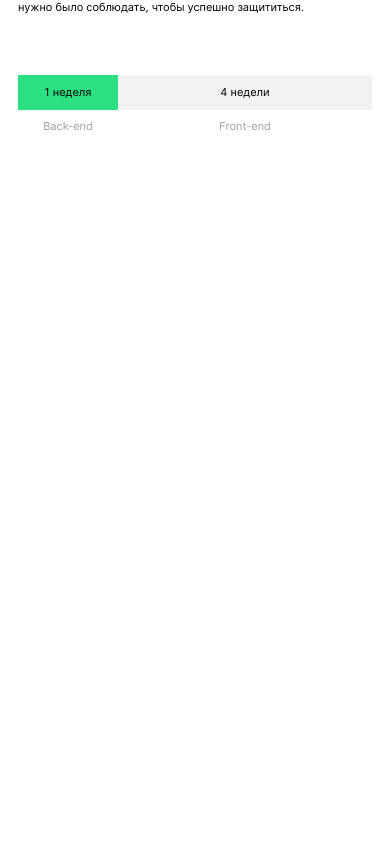
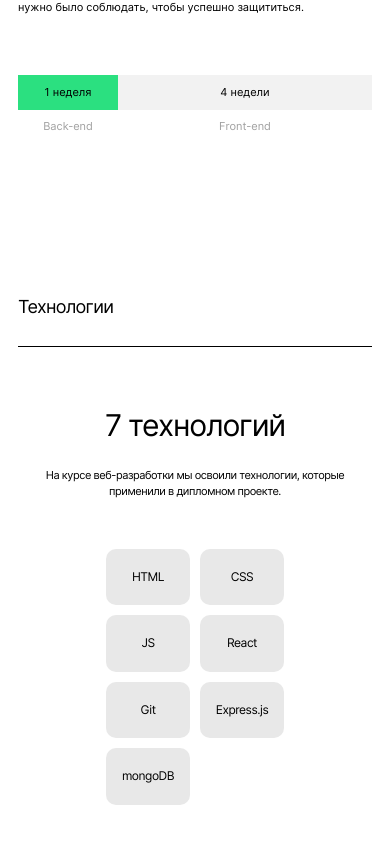
Before and after one commit to SergeyKazarinov/movies-explorer-frontend, a React (Create React App) app: page / in a window 390 px wide. Shown: the part 996-1840 px from the top of the page. Before the commit the page ends 1222 px from the top, so only its background shows below. Built offline with nearby package versions, Linux system fonts and the light colour scheme.

Commit message:
feat(main): add Techs component

```diff
--- a/src/components/Main/AboutProject/AboutProject.css
+++ b/src/components/Main/AboutProject/AboutProject.css
@@ -1,8 +1,3 @@
-.list {
-  padding: 0;
-  list-style-type: none;
-}
-
 .aboutProject {
   background-color: #fff;
   padding: 110px 70px;
--- a/src/components/Main/AboutProject/AboutProject.jsx
+++ b/src/components/Main/AboutProject/AboutProject.jsx
@@ -1,10 +1,10 @@
+import Title from "../../Title/Title";
 import "./AboutProject.css";
 
 const AboutProject = () => {
   return(
     <section className="aboutProject">
-      <h2 className="aboutProject__title">О проекте</h2>
-      <div className="aboutProject__line"></div>
+      <Title title = "О проекте" />
       <ul className="list aboutProject__list">
         <li className="aboutProject__item">
         <h3 className="aboutProject__subtitle">Дипломный проект включал 5 этапов</h3>
--- a/src/components/Main/Main.jsx
+++ b/src/components/Main/Main.jsx
@@ -1,12 +1,14 @@
 import AboutProject from './AboutProject/AboutProject';
 import './Main.css';
 import Promo from './Promo/Promo';
+import Techs from './Techs/Techs';
 
 const Main = () => {
   return(
     <main className="main__page">
       <Promo />
       <AboutProject />
+      <Techs />
     </main>
   );
 }
--- /dev/null
+++ b/src/components/Main/Techs/Techs.css
@@ -0,0 +1,97 @@
+.techs {
+  background-color: #f5f5f5;
+  padding: 100px 70px;
+}
+
+.techs__title {
+  margin: 0;
+  margin-top: 90px;
+  font-weight: 400;
+  font-size: 50px;
+  line-height: 58px;
+  text-align: center;
+  letter-spacing: -0.04em;
+}
+
+.techs__description {
+  margin: 0 auto;
+  margin-top: 26px;
+  max-width: 460px;
+  font-weight: 400;
+  font-size: 14px;
+  line-height: 20px;
+  text-align: center;
+  letter-spacing: -0.04em;
+}
+
+.techs__flex-container {
+  display: flex;
+  justify-content: center;
+}
+
+.techs__flex {
+  width: 100%;
+  margin-top: 100px;
+  display: flex;
+  justify-content: center;
+  flex-wrap: wrap;
+  gap: 10px;
+}
+
+.techs__item {
+  max-width: 90px;
+  width: 100%;
+}
+
+@media screen and (max-width: 790px) {
+  .techs {
+    padding: 90px 60px;
+  }
+
+  .techs__title {
+    margin-top: 80px;
+  }
+
+  .techs__description {
+    margin-top: 22px;
+    font-size: 12px;
+    line-height: 18px;
+  }
+
+  .techs__flex {
+    margin-top: 83px;
+  }
+
+  .techs__item {
+    max-width: 84px;
+  }
+}
+
+@media screen and (max-width: 450px) {
+  .techs {
+    background-color: #fff;
+    padding: 70px 18px;
+  }
+
+  .techs__title {
+    margin-top: 60px;
+    font-size: 30px;
+    line-height: 36.31px;
+  }
+
+  .techs__description {
+    margin-top: 24px;
+    font-size: 11px;
+    line-height: 16px;
+  }
+
+  .techs__flex {
+    padding: 0 calc((100% - 178px) / 2);
+    justify-content: flex-start;
+    margin-top: 50px;
+  }
+
+  .techs__item {
+    max-width: 84px;
+  }
+}
--- /dev/null
+++ b/src/components/Main/Techs/Techs.jsx
@@ -0,0 +1,26 @@
+import Stack from "../../Stack/Stack";
+import Title from "../../Title/Title";
+import "./Techs.css";
+
+const Techs = () => {
+  return(
+    <section className="techs">
+      <Title title = "Технологии" />
+      <h3 className="techs__title">7 технологий</h3>
+      <p className="techs__description">На курсе веб-разработки мы освоили технологии, которые применили в дипломном проекте.</p>
+      <div className="techs__flex-container">
+        <ul className="list techs__flex">
+          <li className="techs__item"><Stack stack="HTML" /></li>
+          <li className="techs__item"><Stack stack="CSS" /></li>
+          <li className="techs__item"><Stack stack="JS" /></li>
+          <li className="techs__item"><Stack stack="React" /></li>
+          <li className="techs__item"><Stack stack="Git" /></li>
+          <li className="techs__item"><Stack stack="Express.js" /></li>
+          <li className="techs__item"><Stack stack="mongoDB" /></li>
+        </ul>
+      </div>
+    </section>
+  )
+};
+
+export default Techs;
--- /dev/null
+++ b/src/components/Stack/Stack.css
@@ -0,0 +1,18 @@
+.stack {
+  background-color: #e8e8e8;
+  font-weight: 400;
+  font-size: 14px;
+  line-height: 17px;
+  text-align: center;
+  letter-spacing: -0.04em;
+  padding: 21px 0 22px;
+  border-radius: 10px;
+}
+
+@media screen and (max-width: 790px) {
+  .stack {
+    font-size: 12px;
+    line-height: 14.52px;
+    padding: 21px 0 21px;
+  }
+}
--- /dev/null
+++ b/src/components/Stack/Stack.jsx
@@ -0,0 +1,11 @@
+import "./Stack.css"
+
+const Stack = ({stack}) => {
+  return(
+    <div className="stack">
+      {stack}
+    </div>
+  )
+}
+
+export default Stack;
--- /dev/null
+++ b/src/components/Title/Title.css
@@ -0,0 +1,24 @@
+.title {
+  margin: 0;
+  font-size: 22px;
+  font-weight: 400;
+  line-height: 26.63px;
+  letter-spacing: -0.04em;
+}
+
+.title__line {
+  width: 100%;
+  border-bottom: 1px solid #000;
+  margin-top: 23px;
+}
+
+@media screen and (max-width: 450px) {
+  .title {
+    font-size: 18px;
+    line-height: 21.78px;
+  }
+
+  .title__line {
+    margin-top: 28px;
+  }
+}
--- /dev/null
+++ b/src/components/Title/Title.jsx
@@ -0,0 +1,12 @@
+import "./Title.css";
+
+const Title = ({title}) => {
+  return(
+    <>
+      <h2 className="title">{title}</h2>
+      <div className="title__line"></div>
+    </>
+  )
+}
+
+export default Title;
--- a/src/index.css
+++ b/src/index.css
@@ -8,3 +8,8 @@ body {
   box-sizing: border-box;
   color: #000;
 }
+
+.list {
+  padding: 0;
+  list-style-type: none;
+}
```
